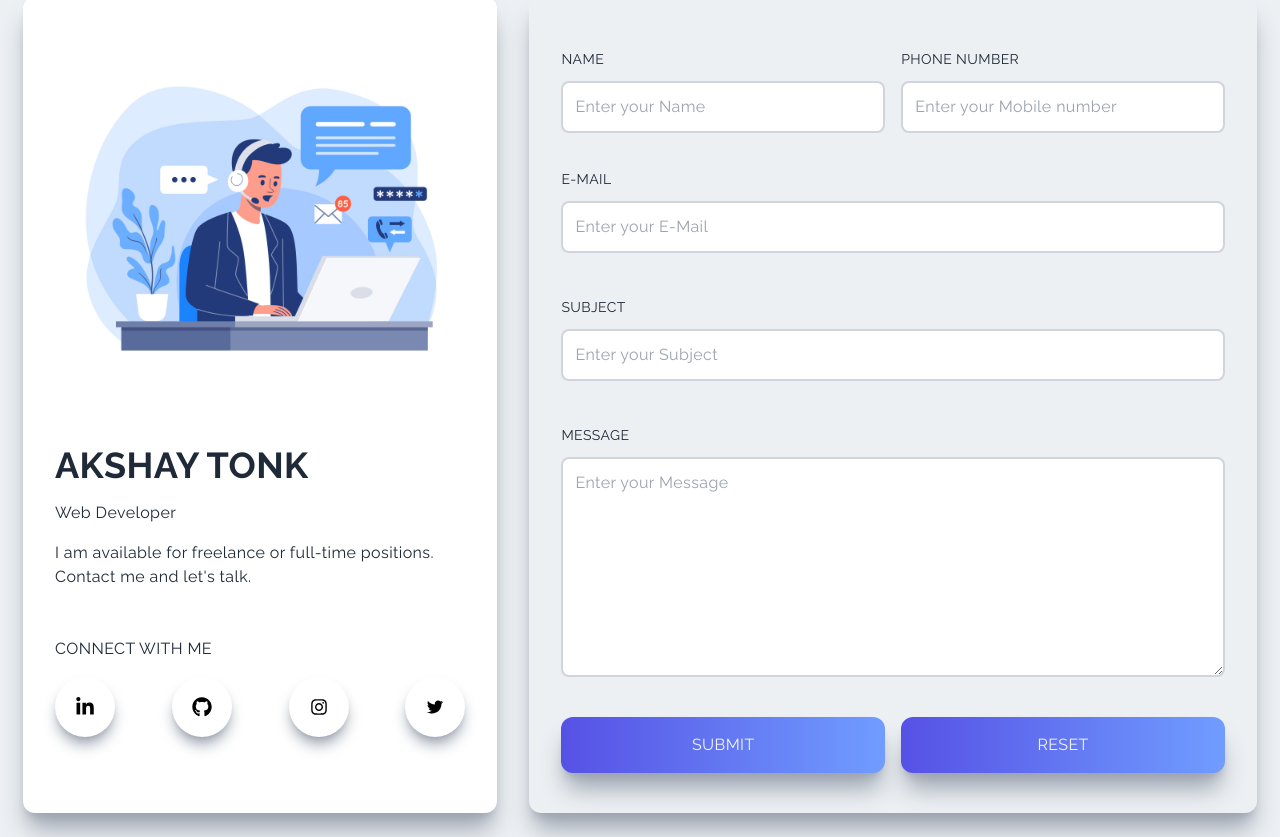
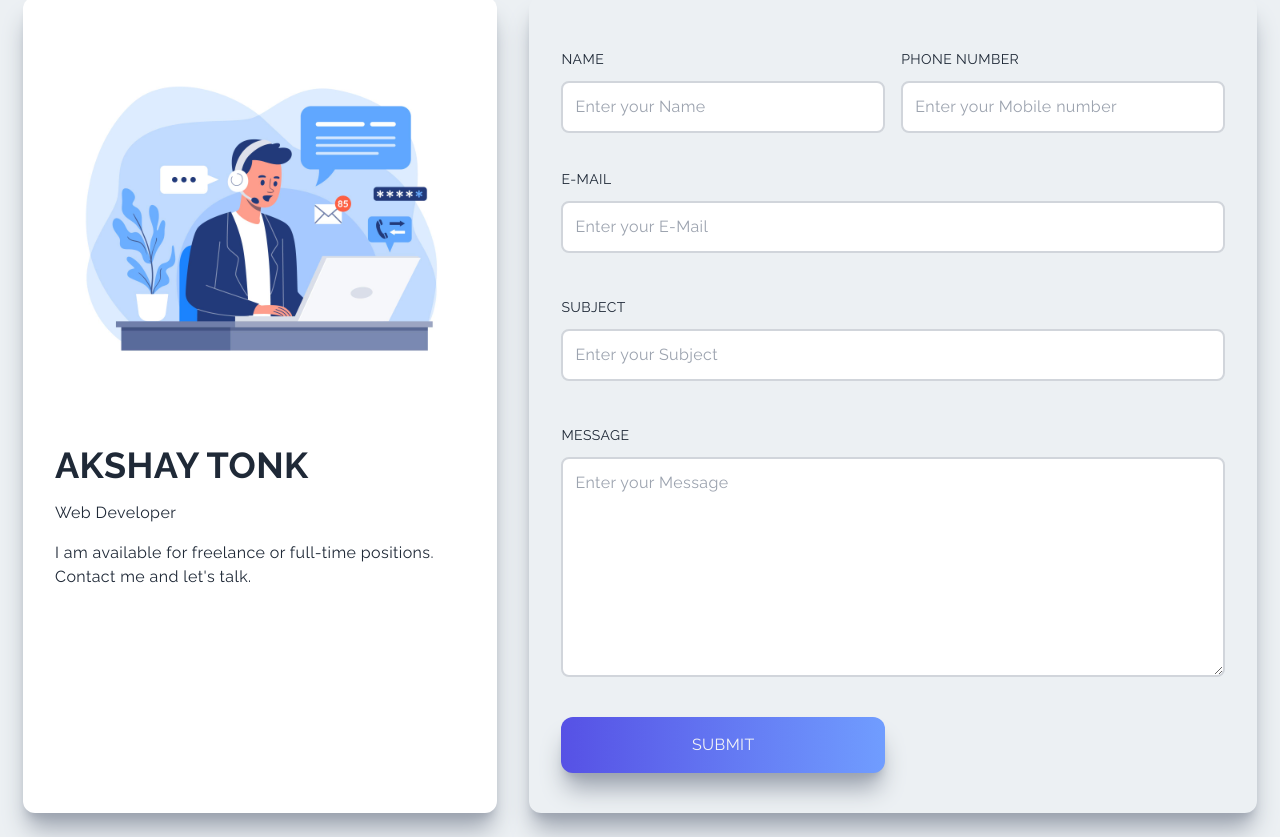
Before and after one commit to akshxy17/personal-portfolio, a Next.js app: page / in a window 1280 px wide. Shown: the part 2603-3440 px from the top of the page. Built offline with nearby package versions, Linux system fonts and the light colour scheme.

Commit message:
form changes

```diff
--- a/src/components/Contact.jsx
+++ b/src/components/Contact.jsx
@@ -1,21 +1,39 @@
+import React from "react";
 import Image from "next/image";
-import Link from "next/link";
-import React from "react";
-import { AiOutlineInstagram, AiOutlineTwitter } from "react-icons/ai";
-import { FaGithub, FaLinkedinIn } from "react-icons/fa";
+
+
 
 const Contact = () => {
-  const handleFormSubmit = (event) => {
+  const [isSubmitting, setIsSubmitting] = React.useState(false);
+  const [message, setMessage] = React.useState("");
+
+  const handleFormSubmit = async (event) => {
     event.preventDefault();
-    const scriptURL = 'https://script.google.com/macros/s/AKfycbxqdgeo_q0WPWWP7G5Y6AgnJOX1aZrwZQU11uuIS5IBShKYwcmJPht9Br2pHZ2Pkc3t/exec';
+    setIsSubmitting(true); // Disable submit button
+    setMessage(""); // Clear any previous message
+
+    const scriptURL =
+      "https://script.google.com/macros/s/AKfycbxqdgeo_q0WPWWP7G5Y6AgnJOX1aZrwZQU11uuIS5IBShKYwcmJPht9Br2pHZ2Pkc3t/exec";
     const form = event.target;
 
-    fetch(scriptURL, { method: 'POST', body: new FormData(form) })
-      .then((response) => console.log('Success!', response))
-      .catch((error) => console.error('Error!', error.message));
+    try {
+      const response = await fetch(scriptURL, {
+        method: "POST",
+        body: new FormData(form),
+      });
+
+      if (response.ok) {
+        setMessage("Form submitted successfully!");
+        form.reset(); // Clear form fields
+      } else {
+        throw new Error("Failed to submit the form.");
+      }
+    } catch (error) {
+      setMessage(`Error: ${error.message}`);
+    } finally {
+      setIsSubmitting(false); // Re-enable submit button
+    }
   };
-
-  const text = "let's";
 
   return (
     <div id="contact" className="w-full lg:h-screen pt-20">
@@ -40,33 +58,8 @@ const Contact = () => {
                 <p>Web Developer</p>
                 <p className="py-4">
                   I am available for freelance or full-time positions. Contact
-                  me and {text} talk.
+                  me and let's talk.
                 </p>
-              </div>
-              <div>
-                <p className="uppercase pt-8">Connect With Me</p>
-                <div className="flex items-center justify-between m-w-[330px] m-auto py-4">
-                  <div className="rounded-full shadow-lg shadow-gray-400 p-5 cursor-pointer hover:bg-red-500 hover:shadow-red-400 hover:scale-105 ease-in duration-300 text-xl text-black hover:text-white">
-                    <Link href="https://www.linkedin.com/in/akshay-tonk" target="_blank">
-                      <FaLinkedinIn />
-                    </Link>
-                  </div>
-                  <div className="rounded-full shadow-lg shadow-gray-400 p-5 cursor-pointer hover:bg-red-500 hover:shadow-red-400 hover:scale-105 ease-in duration-300 text-xl text-black hover:text-white">
-                    <Link href="https://github.com/akshxy17" target="_blank">
-                      <FaGithub />
-                    </Link>
-                  </div>
-                  <div className="rounded-full shadow-lg shadow-gray-400 p-5 cursor-pointer hover:bg-red-500 hover:shadow-red-400 hover:scale-105 ease-in duration-300 text-xl text-black hover:text-white">
-                    <Link href="https://www.instagram.com/akshxyy17/" target="_blank">
-                      <AiOutlineInstagram />
-                    </Link>
-                  </div>
-                  <div className="rounded-full shadow-lg shadow-gray-400 p-5 cursor-pointer hover:bg-red-500 hover:shadow-red-400 hover:scale-105 ease-in duration-300 text-xl text-black hover:text-white">
-                    <Link href="https://twitter.com/home" target="_blank">
-                      <AiOutlineTwitter />
-                    </Link>
-                  </div>
-                </div>
               </div>
             </div>
           </div>
@@ -89,6 +82,7 @@ const Contact = () => {
                     className="border-2 rounded-lg p-3 flex border-gray-300"
                     type="text"
                     placeholder="Enter your Name"
+                    required
                   />
                 </div>
 
@@ -102,6 +96,7 @@ const Contact = () => {
                     className="border-2 rounded-lg p-3 flex border-gray-300"
                     type="number"
                     placeholder="Enter your Mobile number"
+                    required
                   />
                 </div>
 
@@ -115,6 +110,7 @@ const Contact = () => {
                     className="border-2 rounded-lg p-3 flex border-gray-300"
                     type="email"
                     placeholder="Enter your E-Mail"
+                    required
                   />
                 </div>
 
@@ -141,24 +137,24 @@ const Contact = () => {
                     className="border-2 rounded-lg p-3 border-gray-300"
                     rows="8"
                     placeholder="Enter your Message"
+                    required
                   ></textarea>
                 </div>
 
                 <button
                   className="w-full p-4 text-gray-100 mt-4 bg-blue-500 hover:bg-blue-600"
                   type="submit"
+                  disabled={isSubmitting}
                 >
-                  Submit
-                </button>
-
-                <button
-                  className="w-full p-4 text-gray-100 mt-4 bg-red-500 hover:bg-red-600"
-                  type="reset"
-                >
-                  Reset
+                  {isSubmitting ? "Submitting..." : "Submit"}
                 </button>
               </form>
 
+              {message && (
+                <div className="mt-4 p-4 text-center border rounded-lg bg-gray-100 text-black">
+                  {message}
+                </div>
+              )}
             </div>
           </div>
         </div>
```
